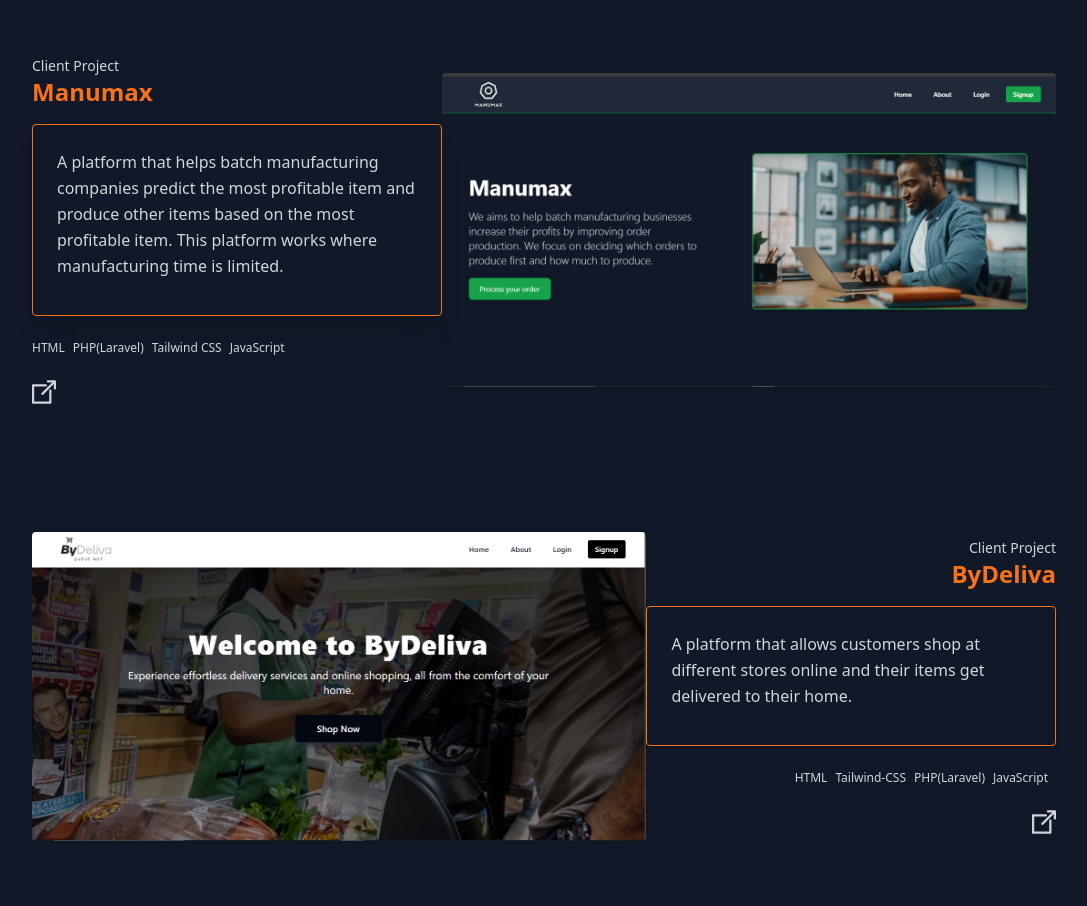
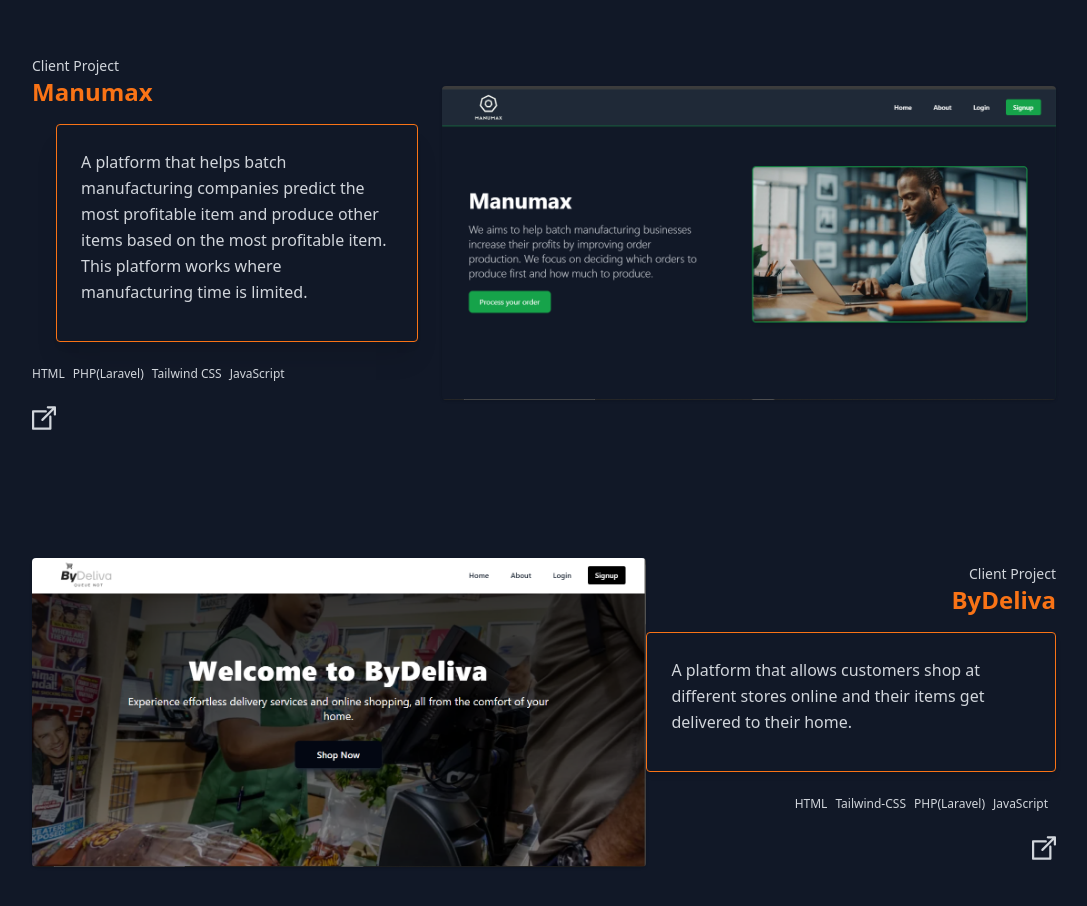
Before and after one commit to cheoane/Portfolio, a website: page index.html in a window 1280 px wide. Shown: the part 1260-2166 px from the top of the page, without its empty margins (96-1183 px from the left). Drawn offline with Linux system fonts and the light colour scheme.

Commit message:
Update index.html

```diff
--- a/index.html
+++ b/index.html
@@ -66,8 +66,8 @@
 				<div class="text-left mb-4">
 					<p class="text-gray-300 text-sm font-poppins">Client Project</p>
 					<h4 class="text-2xl font-bold text-orange-500">Manumax</h4>
-				</div class="px-6">
-					<div>
+				</div>
+					<div class="px-6">
 						<div class="bg-gray-900 border border-orange-500 rounded p-6 shadow-xl mx-6 mb-6">
 						<p class="text-gray-300 leading-relaxed mb-3">
 							A platform that helps batch manufacturing companies predict the most profitable item and produce other items based on the most profitable item. This platform works where manufacturing time is limited.
```
